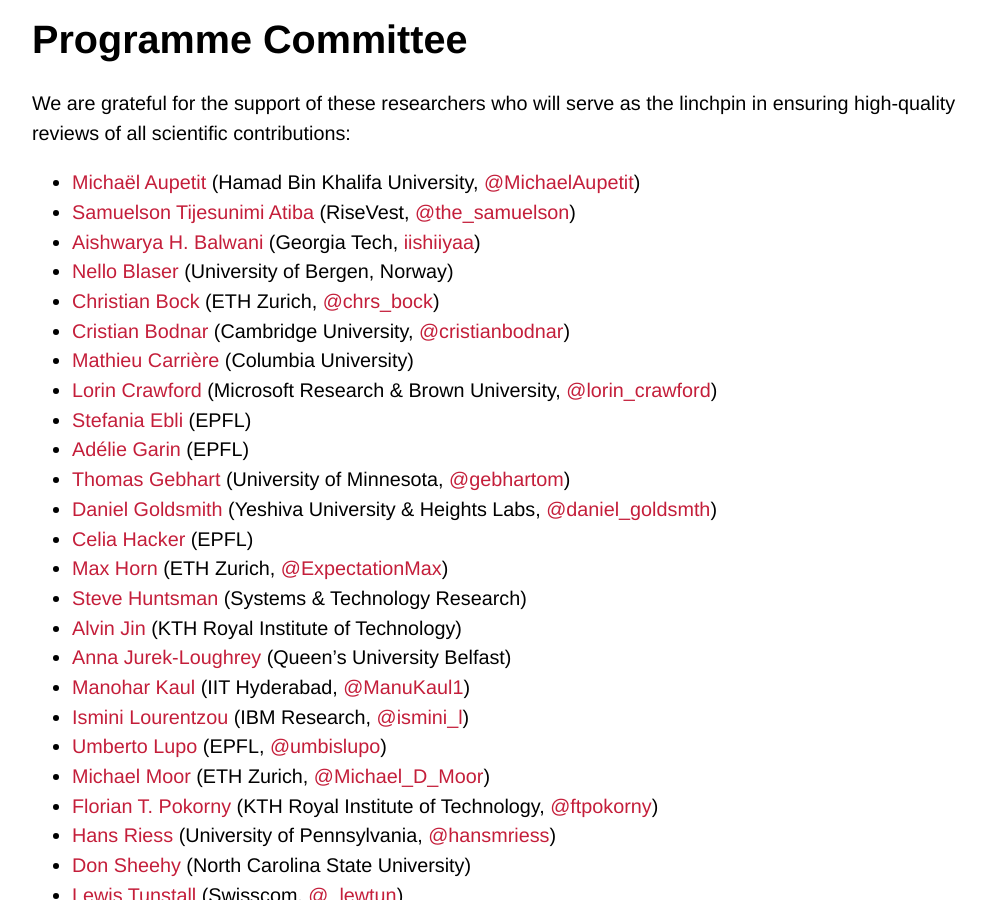
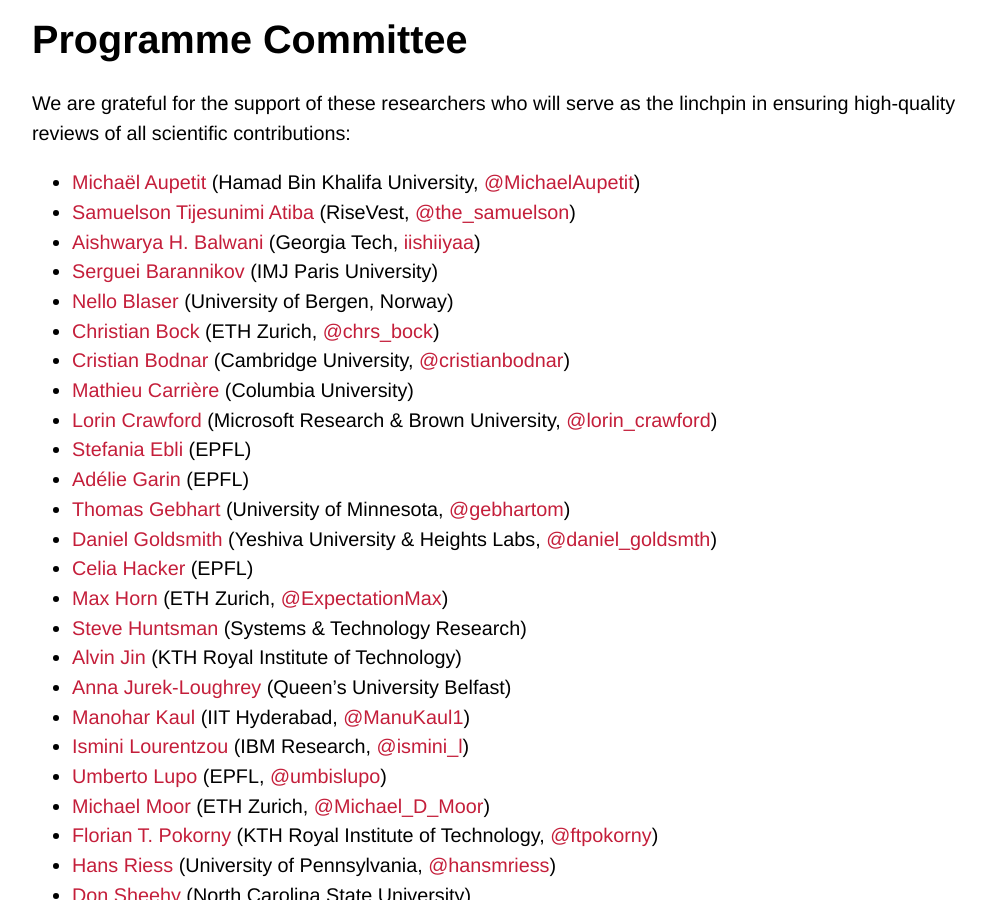
Before and after one commit to tda-in-ml/tda-in-ml.github.io, a Jekyll site: the page built from committee.md, in a window 1280 px wide and 900 px high, scrolled down 454 px. Shown: the whole window, without its empty margins (140-1126 px from the left). Built offline with Jekyll 4.4.1, drawn with Linux system fonts in a browser that asks for light colours; some web fonts are replaced; our own code applies the rules of GitHub Pages for plain Markdown files.

Commit message:
Extended programme committee

```diff
--- a/committee.md
+++ b/committee.md
@@ -10,6 +10,7 @@ linchpin in ensuring high-quality reviews of all scientific contributions:
 - [Michaël Aupetit](https://www.hbku.edu.qa/en/staff/dr-micha%C3%ABl-aupetit) (Hamad Bin Khalifa University, [@MichaelAupetit](https://twitter.com/michaelaupetit))
 - [Samuelson Tijesunimi Atiba](https://medium.com/@the_samuelson) (RiseVest, [@the_samuelson](https://twitter.com/the_samuelson))
 - [Aishwarya H. Balwani](https://aishwaryahb.github.io) (Georgia Tech, [iishiiyaa](https://twitter.com/iishiiyaa))
+- [Serguei Barannikov](https://webusers.imj-prg.fr/serguei.barannikov) (IMJ Paris University)
 - [Nello Blaser](https://folk.uib.no/nbl003/index.html) (University of Bergen, Norway)
 - [Christian Bock](https://christian.bock.ml) (ETH Zurich, [@chrs_bock](https://twitter.com/chrs_bock))
 - [Cristian Bodnar](https://crisbodnar.github.io) (Cambridge University, [@cristianbodnar](https://twitter.com/cristianbodnar))
```
